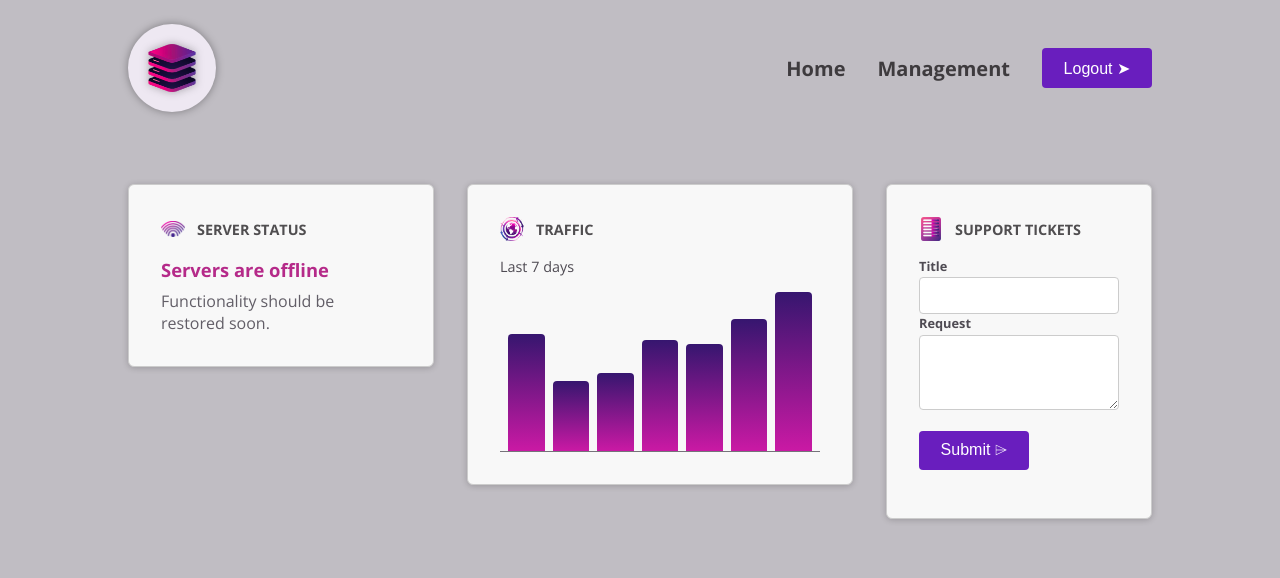
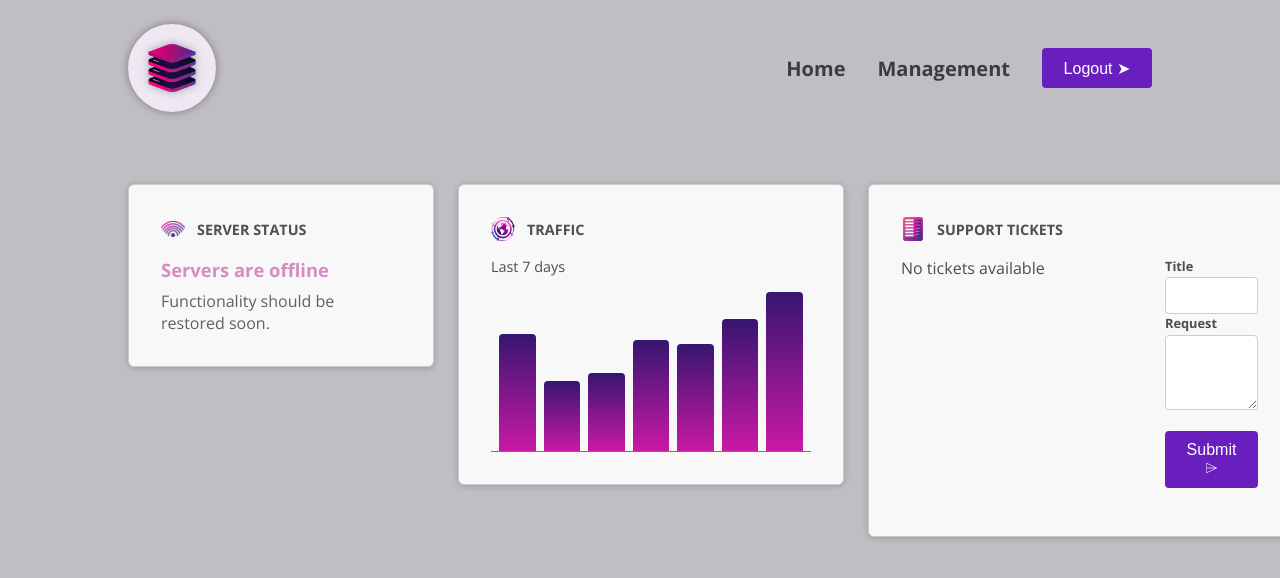
Before and after one commit to Dazz563/component-deep-dive, an Angular app: page / in a window 1280 px wide. Shown: the top 578 px of the page. Built offline with nearby package versions, Linux system fonts and the light colour scheme.

Commit message:
ticket updates

```diff
--- a/src/app/dashboard/server-status/server-status.component.ts
+++ b/src/app/dashboard/server-status/server-status.component.ts
@@ -1,4 +1,4 @@
-import { AfterViewInit, Component, DestroyRef, OnDestroy, OnInit, inject } from '@angular/core';
+import { AfterViewInit, Component, DestroyRef, OnDestroy, OnInit, effect, inject, signal } from '@angular/core';
 
 @Component({
   selector: 'app-server-status',
@@ -9,12 +9,16 @@
 })
 export class ServerStatusComponent implements OnInit, AfterViewInit {
 
-  protected currentStatus: 'online' | 'offline' | 'unknown' = 'online';
+  protected currentStatus = signal<'online' | 'offline' | 'unknown'>('offline');
   // private interval?: ReturnType<typeof setInterval>;
   private destroyRef = inject(DestroyRef)
 
   constructor() {
+    // effect(() => {
 
+    //   console.log(this.currentStatus());
+
+    // })
   }
 
 
@@ -27,15 +31,15 @@
 
       if (rnd < 0.5) {
 
-        this.currentStatus = 'online';
+        this.currentStatus.set('online');
 
       } else if (rnd < 0.8) {
 
-        this.currentStatus = 'offline';
+        this.currentStatus.set('offline');
 
       } else {
 
-        this.currentStatus = 'unknown';
+        this.currentStatus.set('unknown');
 
       }
     }, 5000);
--- a/src/app/dashboard/tickets/new-ticket/new-ticket.component.html
+++ b/src/app/dashboard/tickets/new-ticket/new-ticket.component.html
@@ -7,6 +7,7 @@
       id="title"
       type="text"
       #titleInput
+      #input
     >
   </app-control>
   <app-control label="Request">
@@ -15,6 +16,7 @@
       type="text"
       rows="3"
       #requestInput
+      #input
     ></textarea>
   </app-control>
   <p>
--- a/src/app/dashboard/tickets/new-ticket/new-ticket.component.ts
+++ b/src/app/dashboard/tickets/new-ticket/new-ticket.component.ts
@@ -1,8 +1,8 @@
-import { Component, ElementRef, ViewChild, viewChild } from '@angular/core';
+import { Component, DestroyRef, ElementRef, OnDestroy, OnInit, inject, output, viewChild } from '@angular/core';
+import { FormsModule } from '@angular/forms';
+import { debounceTime, distinctUntilChanged, fromEvent, map, switchMap } from 'rxjs';
 import { ButtonComponent } from '../../../shared/button/button.component';
 import { ControlComponent } from "../../../shared/control/control.component";
-import { FormsModule } from '@angular/forms';
-import { debounceTime, distinctUntilChanged, fromEvent, map, switchMap } from 'rxjs';
 
 @Component({
   selector: 'app-new-ticket',
@@ -11,10 +11,14 @@
   styleUrl: './new-ticket.component.css',
   imports: [ButtonComponent, ControlComponent, FormsModule]
 })
-export class NewTicketComponent {
+export class NewTicketComponent implements OnInit {
 
   private form = viewChild.required<ElementRef<HTMLFormElement>>('form');
   private search = viewChild.required<ElementRef<HTMLInputElement>>('titleInput');
+
+  private destroyRef = inject(DestroyRef)
+
+  public emitTicket = output<{ title: string, request: string }>();
 
   ngOnInit(): void {
 
@@ -23,20 +27,24 @@
   }
 
   protected searchTitle() {
-    fromEvent<Event>(this.search().nativeElement, 'keyup')
+    const search$ = fromEvent<Event>(this.search().nativeElement, 'keyup')
       .pipe(
         map(() => this.search().nativeElement.value),
-        debounceTime(500), // wait 500ms after each keystroke before considering the term
+        debounceTime(500), // wait 500ms after each keystroke before considering the term (save API calls)
         distinctUntilChanged(), // avoids duplicates in case you shift + type
-        // switchMap((title) => this.sendAPIRequest(title))
+        switchMap((title) => this.sendAPIRequest(title))
       )
       .subscribe(console.log)
+
+    this.destroyRef.onDestroy(() => {
+      search$.unsubscribe();
+    });
   }
 
-  // protected sendAPIRequest(title: string): Promise<string> {
+  protected sendAPIRequest(title: string): Promise<string> {
 
-  //   return new Promise(resolve => setTimeout(() => resolve(title), 1000));
-  // }
+    return new Promise(resolve => setTimeout(() => resolve(title), 1000));
+  }
 
   protected onSubmit(title: string, request: string) {
 
@@ -46,12 +54,11 @@
 
     }
 
+    this.emitTicket.emit({ title, request });
+
     this.form().nativeElement.reset();
 
   }
 
 
-
-
-
 }
--- /dev/null
+++ b/src/app/dashboard/tickets/ticket.model.ts
@@ -0,0 +1,6 @@
+export interface ITicket {
+  id: string;
+  title: string;
+  request: string;
+  status: 'open' | 'closed';
+}
--- a/src/app/dashboard/tickets/ticket/ticket.component.css
+++ b/src/app/dashboard/tickets/ticket/ticket.component.css
@@ -0,0 +1,73 @@
+article {
+  border-radius: 4px;
+  background-color: #59555f;
+  color: #ded8e6;
+}
+
+h3 {
+  padding: 0.5rem;
+  margin: 0;
+  font-size: 0.9rem;
+  display: flex;
+  gap: 0.5rem;
+  align-items: center;
+}
+
+h3 div {
+  width: 0.9rem;
+  height: 0.9rem;
+  border-radius: 50%;
+}
+
+.ticket-open {
+  background-color: #de62e9;
+}
+
+.ticket-closed {
+  background-color: #51c788;
+}
+
+.text {
+  text-align: left;
+}
+
+button {
+  flex: 1;
+  width: 100%;
+  font: inherit;
+  background: transparent;
+  border: none;
+  color: #ded8e6;
+  display: flex;
+  justify-content: space-between;
+  align-items: center;
+}
+
+button span:first-child {
+  margin-bottom: 0.1rem;
+}
+
+button span:last-child {
+  width: 1rem;
+}
+
+p {
+  margin: 0;
+  padding: 1rem;
+  font-size: 0.9rem;
+}
+
+p:has(button) {
+  padding-top: 0;
+}
+
+p button {
+  padding: 0;
+  width: auto;
+  display: inline;
+  font-size: 0.75rem;
+}
+
+p button:hover {
+  color: #ec9fea;
+}
--- a/src/app/dashboard/tickets/ticket/ticket.component.html
+++ b/src/app/dashboard/tickets/ticket/ticket.component.html
@@ -1 +1,50 @@
-<p>ticket works!</p>
+<article>
+  <h3>
+    <div [class]="{
+        'ticket-open': true,
+        'ticket-closed': false
+      }"></div>
+    <button (click)="toggleDetails()">
+      <span class="text">{{ data().title }}</span>
+      <span>
+        @if (detailsVisible()) {
+        <svg
+          xmlns="http://www.w3.org/2000/svg"
+          fill="none"
+          viewBox="0 0 24 24"
+          stroke-width="1.5"
+          stroke="currentColor"
+          class="w-6 h-6"
+        >
+          <path
+            stroke-linecap="round"
+            stroke-linejoin="round"
+            d="m19.5 8.25-7.5 7.5-7.5-7.5"
+          />
+        </svg>
+
+        } @else {
+        <svg
+          xmlns="http://www.w3.org/2000/svg"
+          viewBox="0 0 24 24"
+          fill="currentColor"
+          class="w-6 h-6"
+        >
+          <path
+            fill-rule="evenodd"
+            d="M11.47 7.72a.75.75 0 0 1 1.06 0l7.5 7.5a.75.75 0 1 1-1.06 1.06L12 9.31l-6.97 6.97a.75.75 0 0 1-1.06-1.06l7.5-7.5Z"
+            clip-rule="evenodd"
+          />
+        </svg>
+        }
+      </span>
+    </button>
+  </h3>
+
+  @if (detailsVisible()) {
+  <p>{{ data().request }}</p>
+
+  @if (data().status === 'open') {
+  <p><button>Mark as completed</button></p>
+  } }
+</article>
--- a/src/app/dashboard/tickets/ticket/ticket.component.ts
+++ b/src/app/dashboard/tickets/ticket/ticket.component.ts
@@ -1,4 +1,5 @@
-import { Component } from '@angular/core';
+import { Component, input, signal } from '@angular/core';
+import { ITicket } from '../ticket.model';
 
 @Component({
   selector: 'app-ticket',
@@ -8,5 +9,10 @@
   styleUrl: './ticket.component.css'
 })
 export class TicketComponent {
+  public data = input.required<ITicket>();
+  protected detailsVisible = signal(false);
 
+  protected toggleDetails() {
+    this.detailsVisible.set(!this.detailsVisible());
+  }
 }
--- a/src/app/dashboard/tickets/tickets.component.html
+++ b/src/app/dashboard/tickets/tickets.component.html
@@ -1 +1,15 @@
-<app-new-ticket />
+<div>
+  <ul>
+    @for (ticket of tickets; track ticket.id) {
+    <li>
+      <app-ticket [data]="ticket" />
+    </li>
+    } @empty {
+    <p>No tickets available</p>
+    }
+  </ul>
+</div>
+
+<div id="new-ticket">
+  <app-new-ticket (emitTicket)="postTicket($event)" />
+</div>
--- a/src/app/dashboard/tickets/tickets.component.ts
+++ b/src/app/dashboard/tickets/tickets.component.ts
@@ -1,13 +1,27 @@
 import { Component } from '@angular/core';
 import { NewTicketComponent } from "./new-ticket/new-ticket.component";
+import { ITicket } from './ticket.model';
+import { TicketComponent } from './ticket/ticket.component';
 
 @Component({
   selector: 'app-tickets',
   standalone: true,
   templateUrl: './tickets.component.html',
   styleUrl: './tickets.component.css',
-  imports: [NewTicketComponent]
+  imports: [NewTicketComponent, TicketComponent]
 })
 export class TicketsComponent {
+  protected tickets: ITicket[] = [];
 
+
+  protected postTicket(ticketData: { title: string, request: string }) {
+    const ticket: ITicket = {
+      title: ticketData.title,
+      request: ticketData.request,
+      id: Math.random().toString(),
+      status: 'open',
+    }
+
+    this.tickets.push(ticket);
+  }
 }
--- a/src/app/shared/control/control.component.ts
+++ b/src/app/shared/control/control.component.ts
@@ -1,4 +1,4 @@
-import { Component, ElementRef, ViewEncapsulation, inject, input } from '@angular/core';
+import { Component, ContentChild, ElementRef, ViewEncapsulation, afterNextRender, afterRender, contentChild, inject, input } from '@angular/core';
 
 @Component({
   selector: 'app-control',
@@ -9,17 +9,28 @@
   encapsulation: ViewEncapsulation.None,
   host: {
     class: 'control',
-    // '(click)': 'onClick()'
+    '(click)': 'onClick()'
   }
 })
 export class ControlComponent {
+
+
+  // @ContentChild('input') private control?: ElementRef<HTMLInputElement | HTMLTextAreaElement>;
+  private control = contentChild<ElementRef<HTMLInputElement | HTMLTextAreaElement>>('input');
+
   public label = input.required<string>();
+  // private el = inject(ElementRef);
 
-  private el = inject(ElementRef);
+  constructor() {
+    // afterRender(() => console.log('afterRender!')); // will run after any changes have been detected in the entire application
 
-  // onClick() {
-  //   console.log('clicked!');
-  //   console.log(this.el);
+    // afterNextRender(() => console.log('afterNextRender!')); // will run after any changes have been detected in the current component
+  }
 
-  // }
+  onClick() {
+    console.log('clicked!');
+    // console.log(this.el);
+    console.log(this.control());
+
+  }
 }
```
Also changed, not shown: src/app/dashboard/server-status/server-status.component.html (+5 -5 lines).
